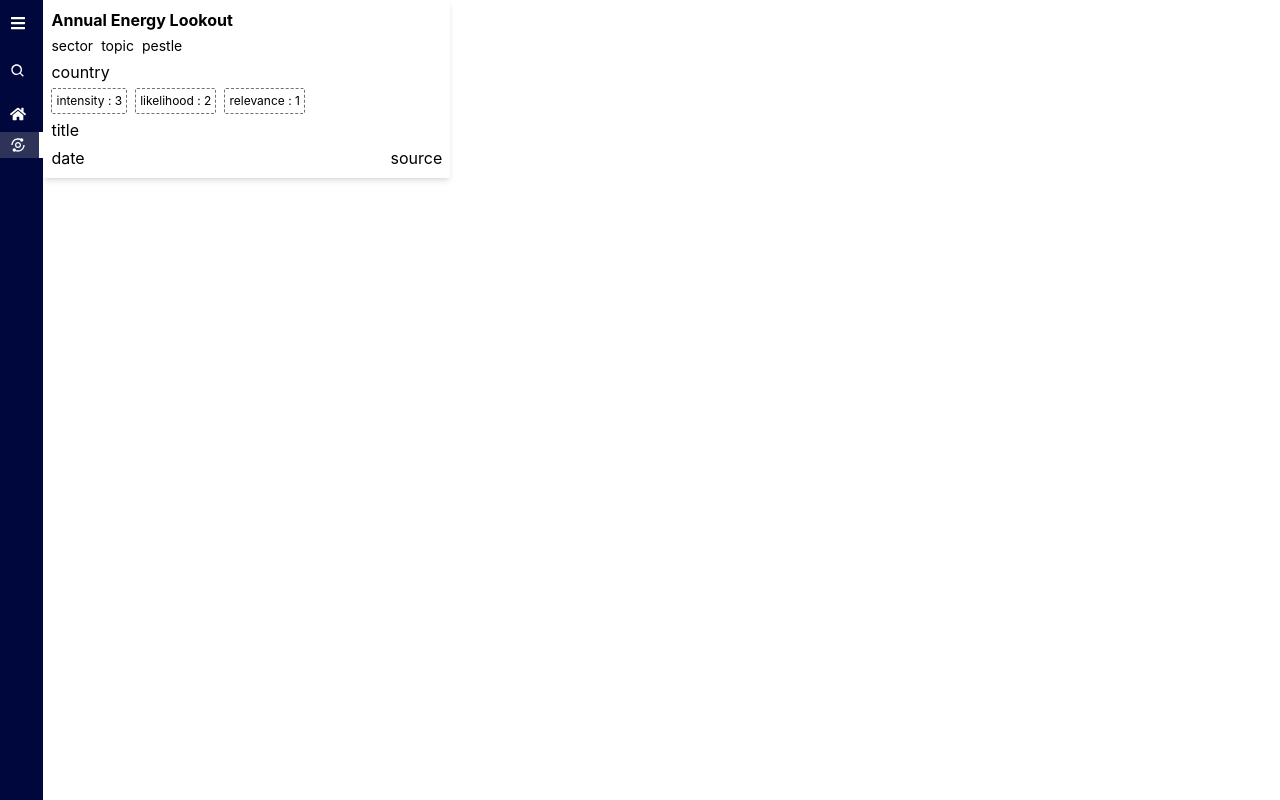
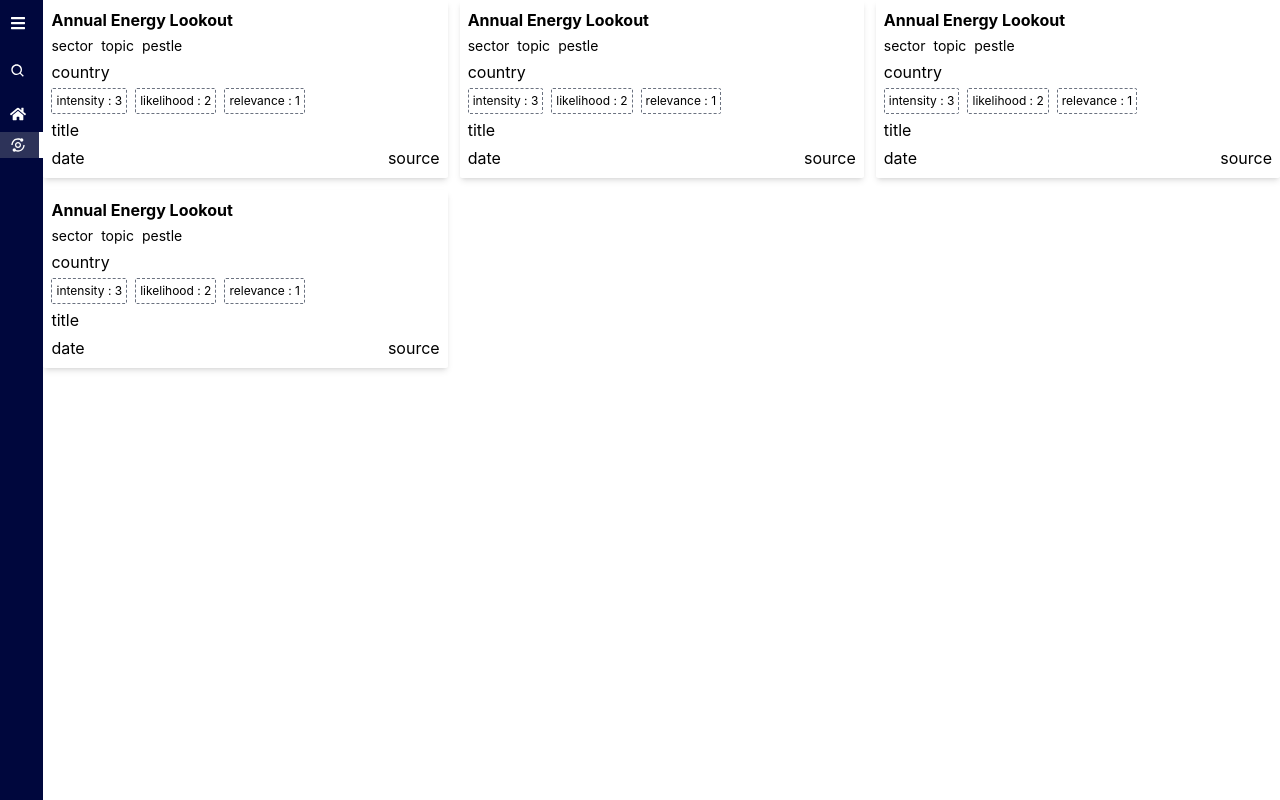
Before and after one commit to rushirrj/BlackCoffer, a React (Create React App) app in the folder client/: page /reports in a window 1280 px wide. Built offline with nearby package versions, Linux system fonts and the light colour scheme.

Commit message:
added reportCard and grid

```diff
--- a/client/src/pages/Reports.jsx
+++ b/client/src/pages/Reports.jsx
@@ -2,8 +2,13 @@
 import ReportCard from '../components/Cards/ReportCard'
 const Reports = () => {
   return (
-    <div className='grid grid-cols-3 gap-2'>
-      <div className=''><ReportCard/></div>
+    <div className='grid grid-cols-3 gap-3'>
+
+        <ReportCard/>
+        <ReportCard/>
+        <ReportCard/>
+        <ReportCard/>
+
     </div>
   )
 }
```
